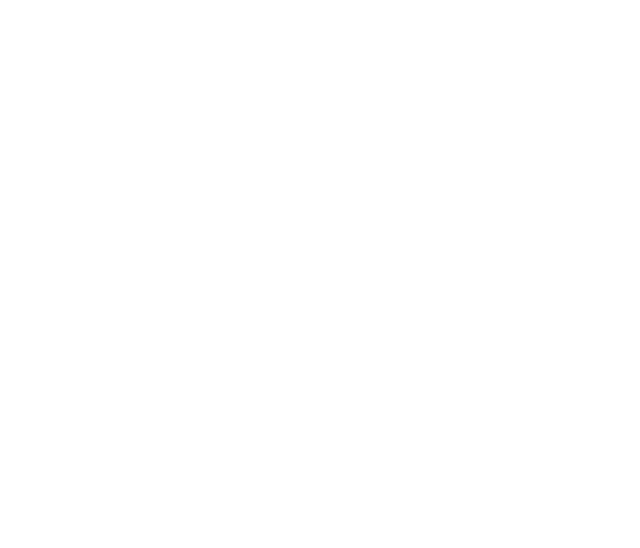
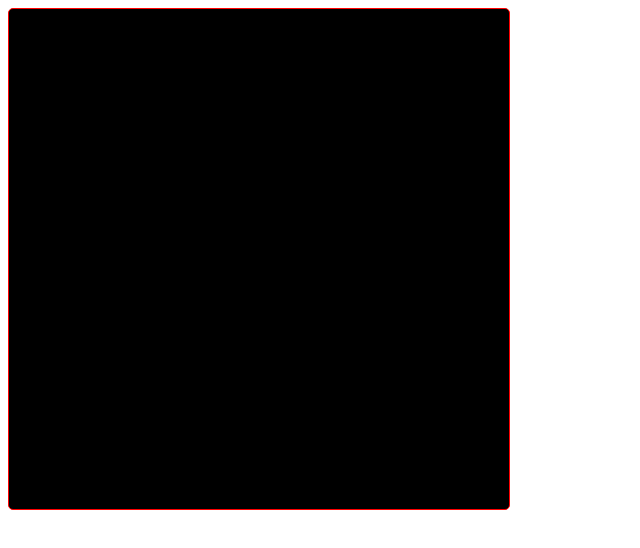
Before and after one commit to Valadares-A/Game-Asteroids, a plain HTML site: page index.html in a window 1280 px wide. Shown: the whole page, without its empty margins (0-640 px from the left). Drawn offline with Linux system fonts and the light colour scheme.

Commit message:
Inicio desenvolvimento

```diff
--- a/index.html
+++ b/index.html
@@ -7,7 +7,14 @@
     <title>Asteroids</title>
     <link rel="stylesheet" href="style.css" />
 
+
+  </head>
+  <body>
+
+    <canvas id="game"></canvas>
+
+
     <script src="index.js"></script>
-  </head>
-  <body></body>
+  </body>
+
 </html>
--- a/index.js
+++ b/index.js
@@ -0,0 +1,52 @@
+
+var backgound = document.getElementById("game");
+var ctx = backgound.getContext("2d");
+
+const square = new component(30, 30, "red", 225, 225);
+
+function clearScreen(){
+    ctx.clearRect(0, 0, 500, 500)
+}
+function component(width, height, color, x, y) {
+    this.width = width;
+    this.height = height;
+    this.angle = 0;
+    this.speed = 1;
+    this.x = x;
+    this.y = y;
+    this.update = function() {
+      ctx.save();
+      ctx.translate(this.x, this.y);
+      ctx.rotate(this.angle);
+      ctx.fillStyle = color;
+      ctx.fillRect(this.width / -2, this.height / -2, this.width, this.height);
+      ctx.restore();
+    }
+
+    this.newPos = function() {
+      this.x += this.speed * Math.sin(this.angle);
+      this.y -= this.speed * Math.cos(this.angle);
+    }
+}
+
+// class seiLa{
+// 	constructor(x,y){}
+
+// 	newPos(){
+// 		this.x += this.speed * Math.sin(this.angle);
+//       		this.y -= this.speed * Math.cos(this.angle);
+// 	}
+
+// }
+
+// var kkkk = new seiLa(10,20)
+
+function updateGameArea() {
+	clearScreen();
+	square.newPos();
+	square.update();
+    }
+
+const gameLopp = setInterval(() => {
+	updateGameArea();
+}, 20);
--- a/style.css
+++ b/style.css
@@ -0,0 +1,7 @@
+canvas{
+	border: 1px solid red;
+	background-color: black;
+	border-radius: 5px;
+	width: 500px;
+	height: 500px;
+}
```
